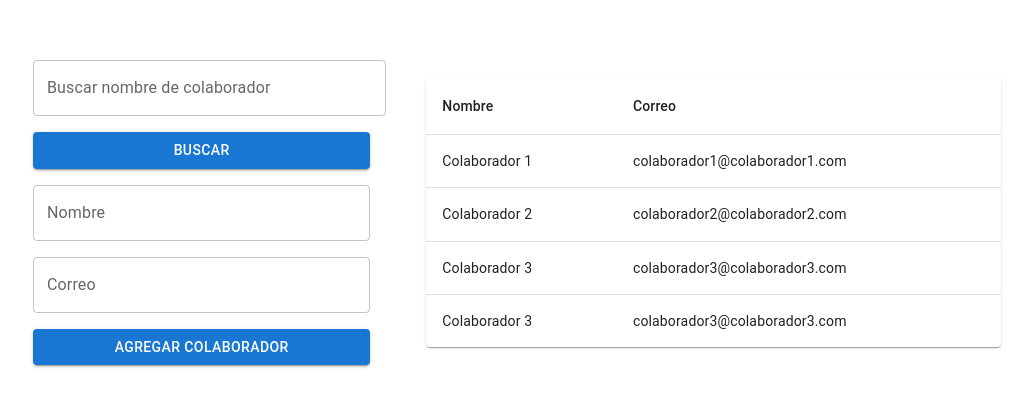
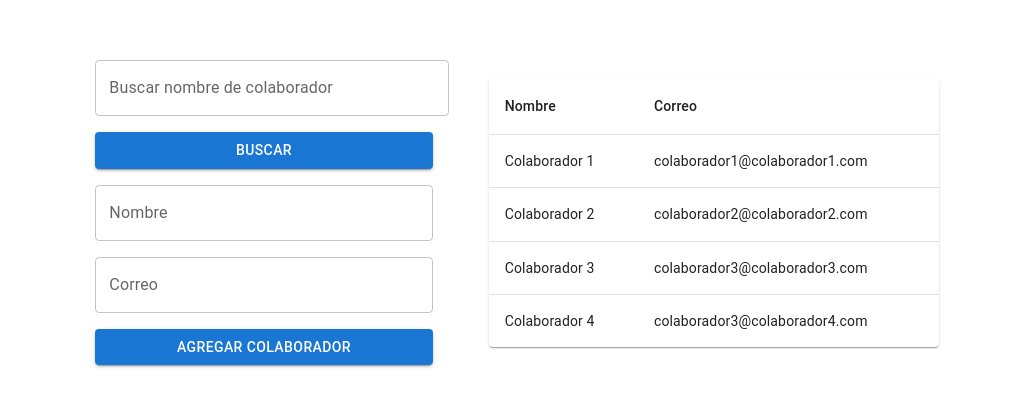
Before and after one commit to Felipeazs/desafio-renderizacion-dinamica, a React (Create React App) app: page / in a window 1280 px wide. Shown: the part 124-530 px from the top of the page, without its empty margins (151-1184 px from the left). Built offline with nearby package versions, Linux system fonts and the light colour scheme.

Commit message:
separación de componentes

```diff
--- /dev/null
+++ b/src/components/Buscador.jsx
@@ -0,0 +1,49 @@
+import React from 'react';
+
+import { Stack } from '@mui/system';
+import Autocomplete from '@mui/material/Autocomplete';
+import Button from '@mui/material/Button';
+import TextField from '@mui/material/TextField';
+
+const Buscador = (props) => {
+	return (
+		<div>
+			<Stack
+				component='form'
+				noValidate
+				autoComplete='off'
+				onSubmit={props.onSubmit}
+			>
+				<Autocomplete
+					freeSolo
+					disableClearable
+					onChange={props.onChange}
+					value={props.value}
+					options={props.colaboradores.map((el) => el.nombre)}
+					renderInput={(params) => (
+						<Stack
+							sx={{
+								'& > :not(style)': { m: 1 },
+								width: '35ch',
+							}}
+						>
+							<TextField
+								{...params}
+								label='Buscar nombre de colaborador'
+								onChange={props.onChange}
+							/>
+							<Button
+								variant='contained'
+								type='submit'
+							>
+								BUSCAR
+							</Button>
+						</Stack>
+					)}
+				/>
+			</Stack>
+		</div>
+	);
+};
+
+export default Buscador;
--- a/src/components/Desafio.jsx
+++ b/src/components/Desafio.jsx
@@ -1,16 +1,10 @@
 import React, { useState } from 'react';
 
 import { Stack, Box } from '@mui/system';
-import Table from '@mui/material/Table';
-import TableBody from '@mui/material/TableBody';
-import TableCell from '@mui/material/TableCell';
-import TableContainer from '@mui/material/TableContainer';
-import TableHead from '@mui/material/TableHead';
-import TableRow from '@mui/material/TableRow';
-import Paper from '@mui/material/Paper';
-import TextField from '@mui/material/TextField';
-import Autocomplete from '@mui/material/Autocomplete';
-import Button from '@mui/material/Button';
+
+import Tabla from './Tabla';
+import Buscador from './Buscador';
+import NuevoColaborador from './NuevoColaborador';
 
 import colaboradores from '../models/colaboradores';
 
@@ -74,18 +68,6 @@ const Desafio = () => {
 		setListadoColaboradores(filtradoLista);
 	};
 
-	const listado = listadoColaboradores.map((colaborador) => {
-		return (
-			<TableRow
-				key={colaborador.id}
-				sx={{ '&:last-child td, &:last-child th': { border: 0 } }}
-			>
-				<TableCell>{colaborador.nombre}</TableCell>
-				<TableCell>{colaborador.correo}</TableCell>
-			</TableRow>
-		);
-	});
-
 	return (
 		<Box
 			className='horizontal'
@@ -98,88 +80,22 @@ const Desafio = () => {
 					m: 6,
 				}}
 			>
-				<Stack
-					component='form'
-					noValidate
-					autoComplete='off'
+				<Buscador
 					onSubmit={buscadorSubmitHandler}
-				>
-					<Autocomplete
-						freeSolo
-						disableClearable
-						value={nombreBuscado}
-						onChange={buscadorChangeHandler}
-						options={colaboradores.map((el) => el.nombre)}
-						renderInput={(params) => (
-							<Stack
-								sx={{
-									'& > :not(style)': { m: 1 },
-									width: '35ch',
-								}}
-							>
-								<TextField
-									{...params}
-									label='Buscar nombre de colaborador'
-									onChange={buscadorChangeHandler}
-								/>
-								<Button
-									variant='contained'
-									type='submit'
-								>
-									BUSCAR
-								</Button>
-							</Stack>
-						)}
-					/>
-				</Stack>
-
+					value={nombreBuscado}
+					onChange={buscadorChangeHandler}
+					colaboradores={colaboradores}
+				/>
 				{error && <p className='errorText'>{mensaje}</p>}
-
-				<Stack
-					component='form'
-					sx={{
-						'& > :not(style)': { m: 1 },
-						width: '35ch',
-					}}
-					noValidate
-					autoComplete='off'
+				<NuevoColaborador
 					onSubmit={submitAgregarHandler}
-				>
-					<TextField
-						id='nombre'
-						label='Nombre'
-						value={nombre}
-						onChange={nombreChangeHandler}
-					/>
-					<TextField
-						id='nombre'
-						label='Correo'
-						value={correo}
-						onChange={correoChangeHandler}
-					/>
-					<Button
-						variant='contained'
-						type='submit'
-					>
-						AGREGAR COLABORADOR
-					</Button>
-				</Stack>
+					nombre={nombre}
+					nombreChangeHandler={nombreChangeHandler}
+					correo={correo}
+					correoChangeHandler={correoChangeHandler}
+				/>
 			</Stack>
-
-			<TableContainer
-				component={Paper}
-				sx={{ width: 650 }}
-			>
-				<Table aria-label='simple table'>
-					<TableHead>
-						<TableRow>
-							<TableCell>Nombre</TableCell>
-							<TableCell>Correo</TableCell>
-						</TableRow>
-					</TableHead>
-					<TableBody>{listado}</TableBody>
-				</Table>
-			</TableContainer>
+			<Tabla listadoColaboradores={listadoColaboradores} />
 		</Box>
 	);
 };
--- /dev/null
+++ b/src/components/NuevoColaborador.jsx
@@ -0,0 +1,43 @@
+import React from 'react';
+
+import { Stack } from '@mui/system';
+import TextField from '@mui/material/TextField';
+import Button from '@mui/material/Button';
+
+const NuevoColaborador = (props) => {
+	return (
+		<div>
+			<Stack
+				component='form'
+				sx={{
+					'& > :not(style)': { m: 1 },
+					width: '35ch',
+				}}
+				noValidate
+				autoComplete='off'
+				onSubmit={props.onSubmit}
+			>
+				<TextField
+					id='nombre'
+					label='Nombre'
+					value={props.nombre}
+					onChange={props.nombreChangeHandler}
+				/>
+				<TextField
+					id='nombre'
+					label='Correo'
+					value={props.correo}
+					onChange={props.correoChangeHandler}
+				/>
+				<Button
+					variant='contained'
+					type='submit'
+				>
+					AGREGAR COLABORADOR
+				</Button>
+			</Stack>
+		</div>
+	);
+};
+
+export default NuevoColaborador;
--- /dev/null
+++ b/src/components/Tabla.jsx
@@ -0,0 +1,41 @@
+import React from 'react';
+
+import Table from '@mui/material/Table';
+import TableBody from '@mui/material/TableBody';
+import TableCell from '@mui/material/TableCell';
+import TableContainer from '@mui/material/TableContainer';
+import TableHead from '@mui/material/TableHead';
+import TableRow from '@mui/material/TableRow';
+import Paper from '@mui/material/Paper';
+
+const Tabla = (props) => {
+	const listado = props.listadoColaboradores.map((colaborador) => {
+		return (
+			<TableRow
+				sx={{ '&:last-child td, &:last-child th': { border: 0 } }}
+				key={colaborador.id}
+			>
+				<TableCell>{colaborador.nombre}</TableCell>
+				<TableCell>{colaborador.correo}</TableCell>
+			</TableRow>
+		);
+	});
+	return (
+		<TableContainer
+			component={Paper}
+			sx={{ width: 450 }}
+		>
+			<Table aria-label='simple table'>
+				<TableHead>
+					<TableRow>
+						<TableCell>Nombre</TableCell>
+						<TableCell>Correo</TableCell>
+					</TableRow>
+				</TableHead>
+				<TableBody>{listado}</TableBody>
+			</Table>
+		</TableContainer>
+	);
+};
+
+export default Tabla;
--- a/src/models/colaboradores.json
+++ b/src/models/colaboradores.json
@@ -6,5 +6,5 @@
 	},
 	{ "id": "2", "nombre": "Colaborador 2", "correo": "colaborador2@colaborador2.com" },
 	{ "id": "3", "nombre": "Colaborador 3", "correo": "colaborador3@colaborador3.com" },
-	{ "id": "4", "nombre": "Colaborador 3", "correo": "colaborador3@colaborador3.com" }
+	{ "id": "4", "nombre": "Colaborador 4", "correo": "colaborador3@colaborador4.com" }
 ]
```
Also changed, not shown: src/components/Ejercicio1.jsx (deleted, +0 -20 lines), src/components/Ejercicio2.jsx (deleted, +0 -37 lines).
